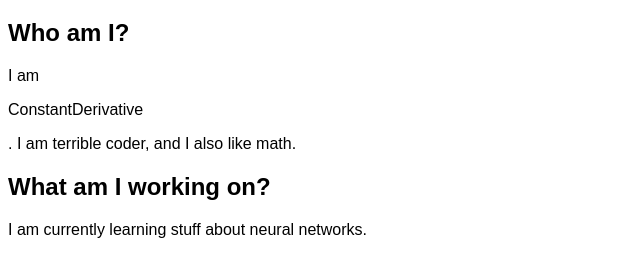
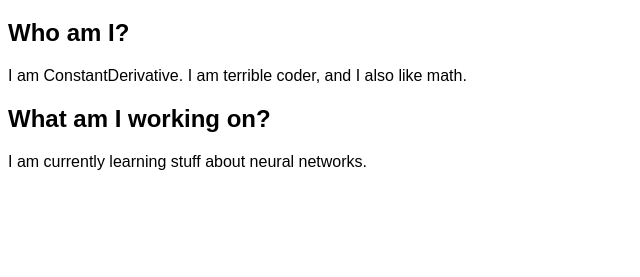
Before and after one commit to ConstantDerivative/ConstantDerivative.github.io, a plain HTML site: page index.html in a window 1280 px wide. Shown: the part 61-338 px from the top of the page, without its empty margins (0-640 px from the left). Drawn offline with Linux system fonts and the light colour scheme.

Commit message:
fixed formatting
aaaa

```diff
--- a/index.html
+++ b/index.html
@@ -7,7 +7,7 @@
 <body>
 <h1>Welcome to my site.</h1>
 <h2>Who am I?</h2>
-<p>I am </p><p title="I chose this username when I was learning calculus">ConstantDerivative</p><p>. I am terrible coder, and I also like math.</p>
+<p>I am ConstantDerivative. I am terrible coder, and I also like math.</p>
 <h2>What am I working on?</h2>
 <p>I am currently learning stuff about neural networks.</p>
 </body>
```
